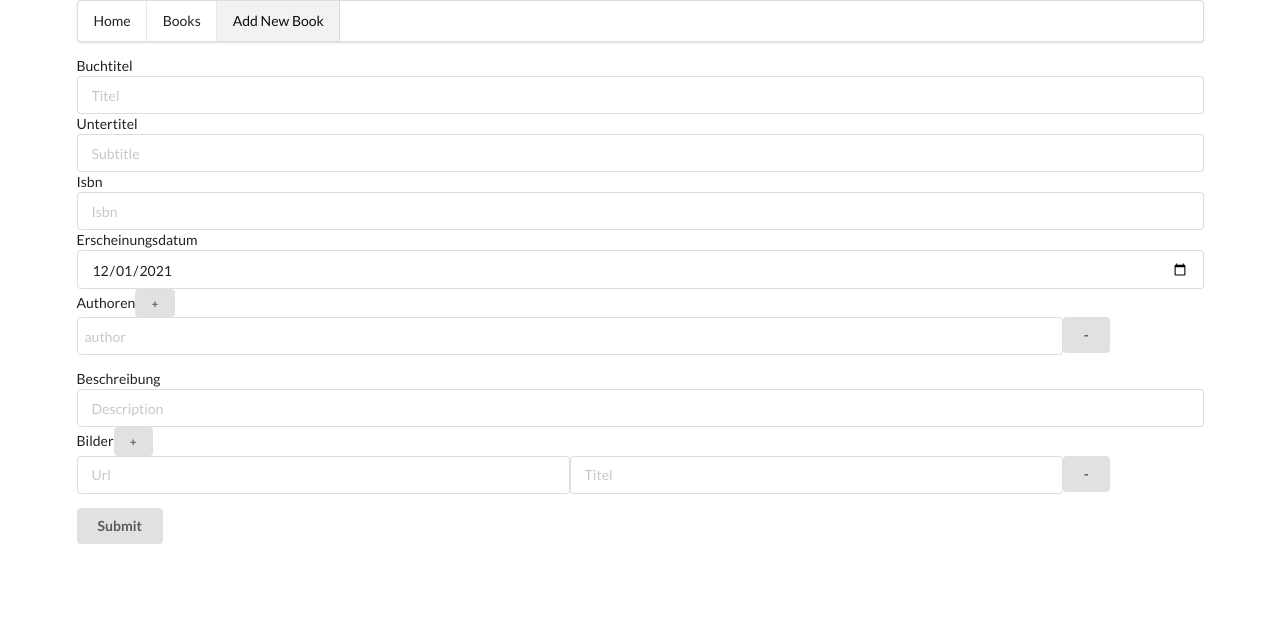
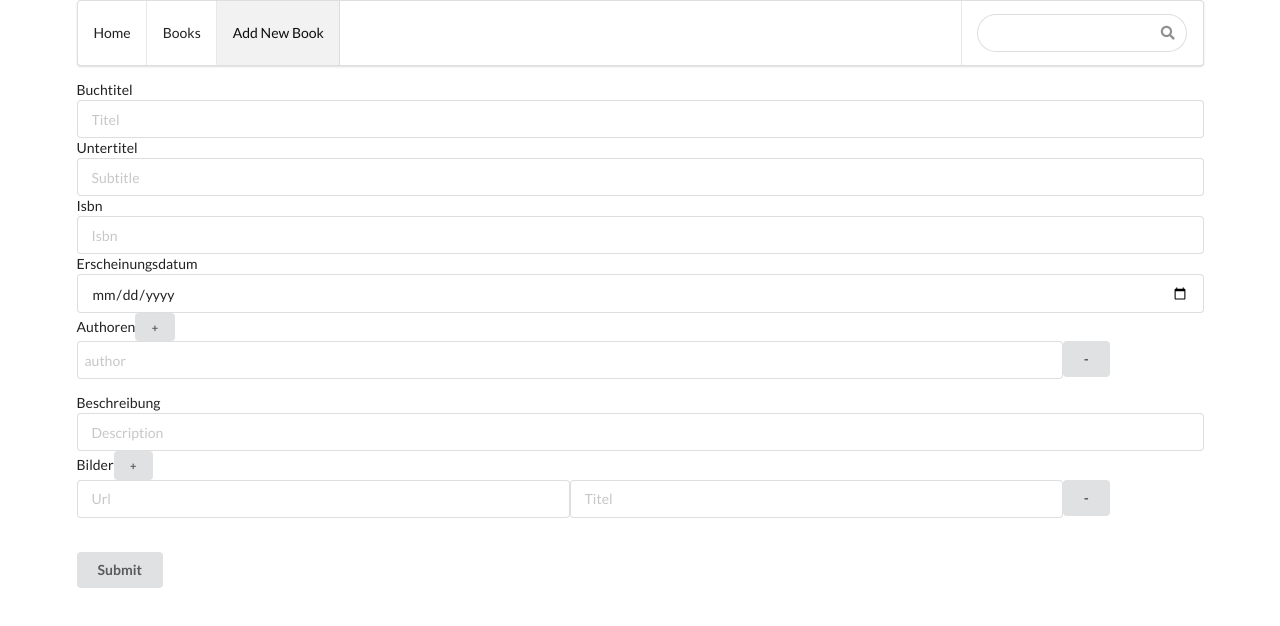
Before and after one commit to Jo-bot86/book-monkey, a React (Create React App) app: page /books/new in a window 1280 px wide. Shown: the top 626 px of the page. Built offline with nearby package versions, Linux system fonts and the light colour scheme.

Commit message:
reuse BookForm for BookCreate and BookEdit

```diff
--- /dev/null
+++ b/src/components/BookCreate.tsx
@@ -0,0 +1,17 @@
+import React from 'react';
+import BookForm from './BookForm';
+
+export default function CreateBook() {
+  return (
+    <BookForm
+      title=''
+      subtitle=''
+      isbn=''
+      authors={['']}
+      published=''
+      description=''
+      thumbnails={[{ title: '', url: '' }]}
+      isEdit={false}
+    />
+  );
+}
--- a/src/components/BookDetails.tsx
+++ b/src/components/BookDetails.tsx
@@ -1,6 +1,6 @@
 import axios, { AxiosResponse } from 'axios';
 import React, { useEffect, useState } from 'react';
-import { useHistory, useParams } from 'react-router-dom';
+import { Link, useHistory, useParams } from 'react-router-dom';
 import { useBookApi } from '../hooks/UseBookApi';
 import { bookApi } from '../shared/BookApi';
 import Book from '../types/Book';
@@ -26,6 +26,10 @@ export default function BookDetails() {
   const getRatings = (): number[] => {
     return Array.from(Array(book.rating || 0).keys());
   };
+
+  const onEditForm = () => {
+    history.push(`/books/${isbn}/edit`)
+  }
 
   return (
     <>
@@ -60,8 +64,9 @@ export default function BookDetails() {
           )}
         </div>
       </div>
-      <button className='ui button' onClick={onShowList}>Zrück</button>
-      <button className='ui button' onClick={handleDelete}>Löschen</button>
+      <button className='ui yellow button' onClick={onEditForm}>Bearbeiten</button>
+      <button className='ui green button' onClick={onShowList}>Zurück</button>
+      <button className='ui red button' onClick={handleDelete}>Löschen</button>
     </>
   );
 }
--- /dev/null
+++ b/src/components/BookEdit.tsx
@@ -0,0 +1,33 @@
+import React from 'react'
+import { useParams } from 'react-router-dom';
+import { useBookApi } from '../hooks/UseBookApi';
+import { bookApi } from '../shared/BookApi';
+import Book from '../types/Book';
+import BookForm from './BookForm';
+import LoadingSpinner from './LoadingSpinner';
+
+export default function EditBook() {
+  const {isbn} = useParams<{isbn: string}>();
+  const [book, setBook] = useBookApi<Book>(isbn);
+
+  if(!book){
+    return <LoadingSpinner />
+  }
+
+  const convertDate = (date: Date) => {
+    return date.toISOString().slice(0,10)
+  }
+
+  return (
+    <BookForm
+      title={book.title}
+      subtitle={book.subtitle ? book.subtitle : ""}
+      isbn={book.isbn}
+      authors={book.authors}
+      published={book.published ? convertDate(new Date(book.published)) : ""}
+      description={book.description ? book.description : ""}
+      thumbnails={book.thumbnails ? book.thumbnails : [{title: '', url: ''}]}
+      isEdit={true}
+    />
+  );
+}
--- a/src/components/BookForm.tsx
+++ b/src/components/BookForm.tsx
@@ -1,15 +1,28 @@
 import React, { ChangeEvent, FormEvent, useState } from 'react';
 import { useHistory } from 'react-router-dom';
 import { bookApi } from '../shared/BookApi';
+import { Thumbnail } from '../types/Book';
 
-export default function BookForm() {
-  const [title, setTitle] = useState('');
-  const [subtitle, setSubtitle] = useState('');
-  const [isbn, setIsbn] = useState('');
-  const [published, setPublished] = useState(((new Date()).toISOString()).slice(0,10));
-  const [authors, setAuthors] = useState(['']);
-  const [thumbnails, setThumbnails] = useState([{ title: '', url: '' }]);
-  const [description, setDescription] = useState('');
+interface Props {
+  isbn: string;
+  title: string;
+  authors: string[];
+  published: string;
+  subtitle: string;
+  thumbnails: Thumbnail[];
+  description: string;
+  isEdit: boolean
+}
+
+export default function BookForm(props: Props) {
+  const [title, setTitle] = useState(props.title);
+  const [subtitle, setSubtitle] = useState(props.subtitle);
+  const [isbn, setIsbn] = useState(props.isbn);
+  const [published, setPublished] = useState(props.published);
+  const [authors, setAuthors] = useState(props.authors);
+  const [thumbnails, setThumbnails] = useState(props.thumbnails);
+  const [description, setDescription] = useState(props.description);
+  const [isEdit, setIsEdit] = useState(props.isEdit);
   const history = useHistory();
 
   const createBook = () => ({
@@ -17,7 +30,7 @@ export default function BookForm() {
     subtitle: '',
     isbn: '',
     authors: [''],
-    published: new Date,
+    published: new Date(),
     description: '',
     thumbnails: [{}],
   });
@@ -29,12 +42,12 @@ export default function BookForm() {
     newBook.subtitle = subtitle;
     newBook.isbn = isbn;
     newBook.authors = authors;
-    newBook.published = new Date(published)
+    newBook.published = new Date(published);
     newBook.description = description;
     newBook.thumbnails = thumbnails;
-    console.log(newBook)
-    bookApi('POST','books', onShowList,newBook)
-
+    isEdit
+      ? bookApi('PUT', `books/${isbn}`, () => history.push(`/books/${isbn}`), newBook)
+      : bookApi('POST', 'books', onShowList, newBook);
   };
 
   const onShowList = () => {
@@ -52,9 +65,11 @@ export default function BookForm() {
     index: number,
     key: string
   ) => {
-    const newThumbnails = [...thumbnails];
-    newThumbnails[index] = { ...newThumbnails[index], [key]: e.target.value };
-    setThumbnails(newThumbnails);
+    setThumbnails((currThumbnails) => {
+      const newThumbnails = [...currThumbnails];
+      newThumbnails[index] = { ...newThumbnails[index], [key]: e.target.value };
+      return newThumbnails;
+    });
   };
 
   const handlePublished = (e: ChangeEvent<HTMLInputElement>) => {
@@ -122,7 +137,7 @@ export default function BookForm() {
         id='published'
         required
         onChange={(e) => handlePublished(e)}
-        value = {published}
+        value={published}
       />
 
       <label>Authoren</label>
@@ -185,7 +200,7 @@ export default function BookForm() {
           </button>
         </div>
       ))}
-
+      <br />
       <button className='ui button'>Submit</button>
     </form>
   );
--- /dev/null
+++ b/src/components/BookSearch.tsx
@@ -0,0 +1,57 @@
+import React, { useEffect, useState } from 'react';
+import { Link } from 'react-router-dom';
+import { useBookApi } from '../hooks/UseBookApi';
+import { bookApi } from '../shared/BookApi';
+import Book from '../types/Book';
+import LoadingSpinner from './LoadingSpinner';
+
+export default function BookSearch() {
+  const [searchTerm, setSearchTerm] = useState('');
+  const [books, setBooks] = useState<Book[]>();
+  const [visible, setVisible] = useState(false);
+  console.log(books);
+  useEffect(() => {
+    searchTerm.length > 0 &&
+      bookApi('GET', `books/search/${searchTerm}`, setBooks);
+  }, [searchTerm]);
+
+  const onHideResults = () => {
+    setVisible(false);
+    setSearchTerm('');
+    setBooks([]);
+  };
+
+  const onShowResults = () => {
+    setVisible(true);
+  };
+
+
+  return (
+    <div className='ui search'>
+      <div className='ui icon input'>
+        <input
+          type='text'
+          className='prompt'
+          value={searchTerm}
+          onChange={(e) => setSearchTerm(e.target.value)}
+          onFocus={onShowResults}
+        />
+        <i className='search icon' />
+      </div>
+      <div className={`results transition ${visible && 'visible'}`}>
+        {books &&
+          books.map((book, index) => (
+            <Link
+              key={index}
+              className='result'
+              onClick={onHideResults}
+              to={`/books/${book.isbn}`}
+            >
+              {book.title}
+              <p className='description'>{book.subtitle}</p>
+            </Link>
+          ))}
+      </div>
+    </div>
+  );
+}
--- a/src/components/Home.tsx
+++ b/src/components/Home.tsx
@@ -1,7 +1,9 @@
-import React from 'react'
+import React from 'react';
 
 export default function Home() {
   return (
-    <h1 className='ui center aligned segment'>Willkommen bei BookMonkey</h1>
+    <>
+      <h1 className='ui center aligned segment'>Willkommen bei BookMonkey</h1>
+    </>
   );
 }
--- a/src/components/Layout.tsx
+++ b/src/components/Layout.tsx
@@ -3,6 +3,7 @@ import {
   BrowserRouter as Router,
   NavLink,
 } from 'react-router-dom';
+import BookSearch from './BookSearch';
 
 interface Props{
   children: ReactElement
@@ -15,19 +16,12 @@ export default function Layout(props: Props) {
         <NavLink className='item' to='/home'>Home</NavLink>
         <NavLink className='item' exact to='/books'>Books</NavLink>
         <NavLink className='item' to='/books/new'>Add New Book</NavLink>
+        <div className='item right'>
+          <BookSearch />
+        </div>
       </div>
       {props.children}
       <div></div>
     </div>
   );
 }
-
-/* {
-  const onChangeTimes = (key: string, index: number, newValue: string) => {
-    setTimes((currentTimes) => {
-      const copyTimes = [...currentTimes];
-      copyTimes[index] = { ...copyTimes[index], [key]: newValue };
-      return copyTimes;
-    });
-  };
-} */
--- a/src/components/Routes.tsx
+++ b/src/components/Routes.tsx
@@ -1,15 +1,19 @@
 import React from 'react'
 import { Redirect, Route, Switch } from 'react-router-dom';
 import BookDetails from './BookDetails';
-import BookForm from './BookForm';
 import BookList from './BookList';
+import CreateBook from './BookCreate';
+import EditBook from './BookEdit';
 import Home from './Home';
 
 export default function Routes() {
   return (
     <Switch>
       <Route path='/books/new'>
-        <BookForm />
+        <CreateBook />
+      </Route>
+      <Route path='/books/:isbn/edit'>
+        <EditBook />
       </Route>
       <Route path='/books/:isbn'>
         <BookDetails />
```
